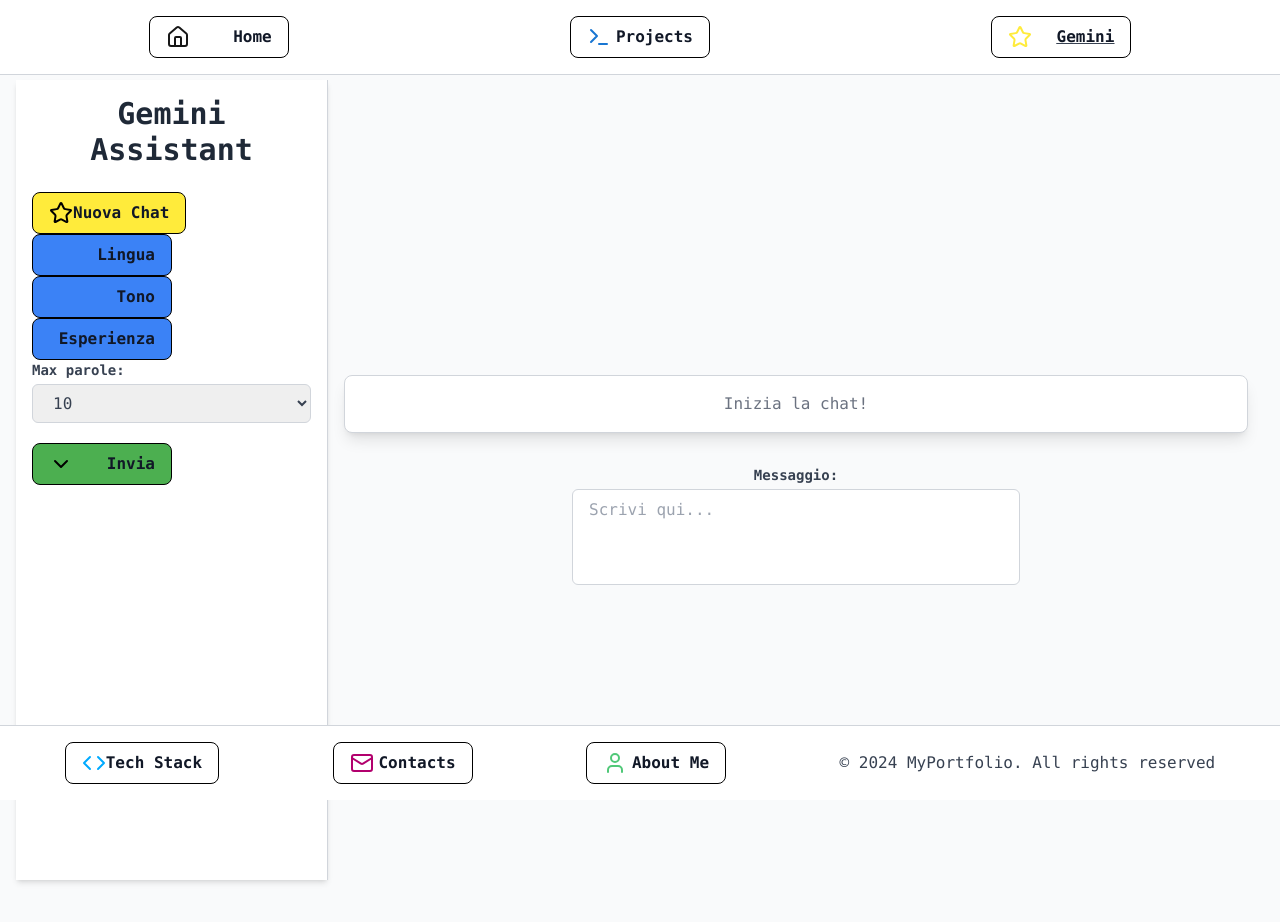
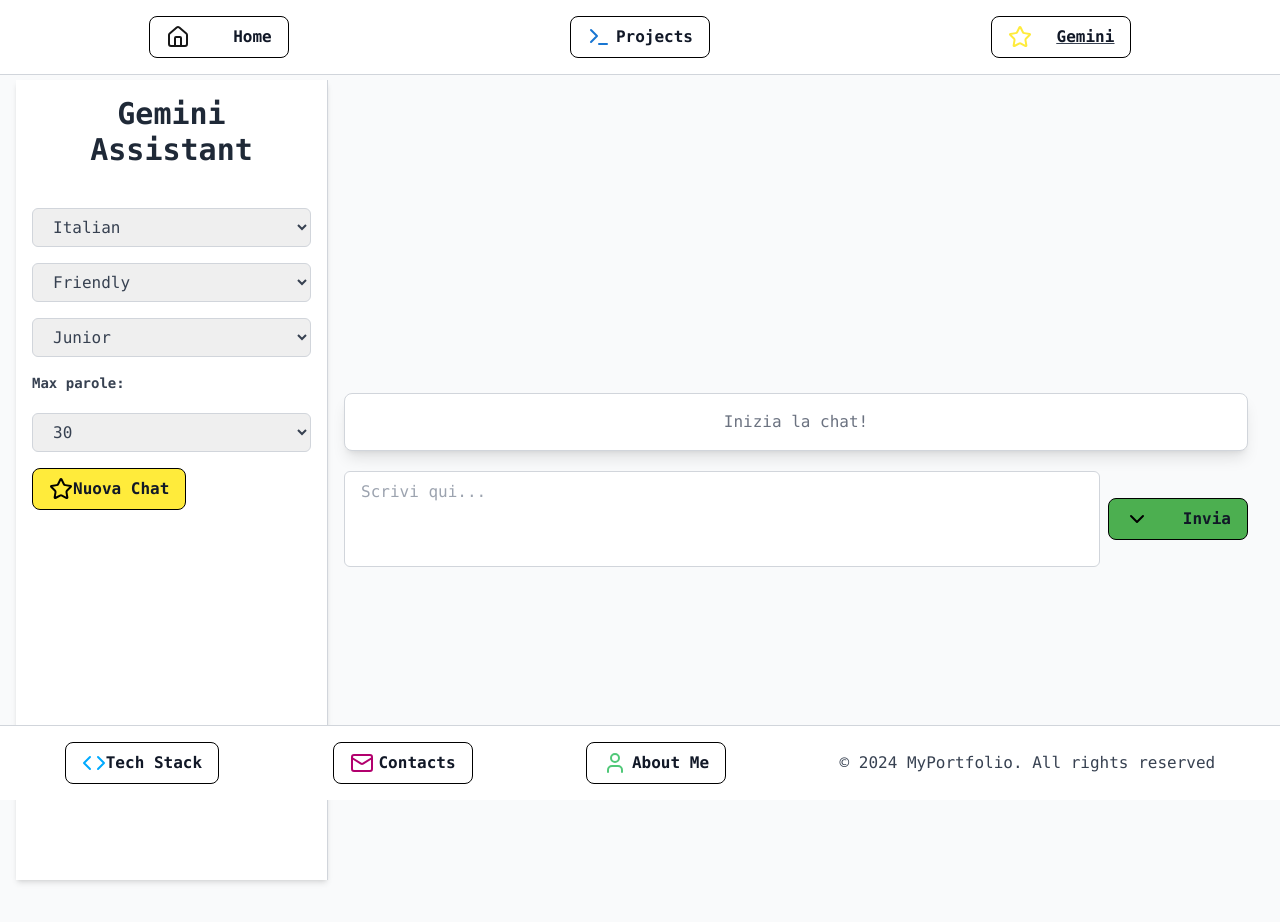
Before and after one commit to LucaFerraresso/TypeScript-Portfolio, a Next.js app in the folder portfolioproject/: page /Gemini in a window 1280 px wide. Shown: the top 922 px of the page. Built offline with nearby package versions, Linux system fonts and the light colour scheme.

Commit message:
add new conf to api prompt + buffering string

```diff
--- a/portfolioproject/app/Gemini/page.tsx
+++ b/portfolioproject/app/Gemini/page.tsx
@@ -22,6 +22,7 @@
   const [language, setLanguage] = useState("it"); // Default language
   const [tone, setTone] = useState("neutral"); // Default tone
   const [experience, setExperience] = useState("basic"); // Default experience
+  const [reset, setResetting] = useState(false);
 
   const lastMessageRef = useRef<HTMLDivElement>(null);
 
@@ -32,21 +33,21 @@
   const handleSubmit = async () => {
     if (!inputValue) return;
     setLoading(true);
-    const userMessage = inputValue;
+    const userMessage = inputValue.trim();
 
     setMessages((prev) => [...prev, { text: userMessage, type: "user" }]);
     setInputValue("");
 
     try {
+      // Converti la stringa in un Buffer
+      const buffer = Buffer.from(
+        `${userMessage}, in lingua ${language}, con un tono ${tone} per un'utenza ${experience}, limitato a ${maxWords} parole. Si prega di fornire una risposta chiara.`
+      );
+
       const res = await fetch("/api/gemini", {
         method: "POST",
         headers: { "Content-Type": "application/json" },
-        body: JSON.stringify({
-          prompt: `${userMessage} (${maxWords} words)`,
-          language,
-          tone,
-          experience,
-        }),
+        body: JSON.stringify({ prompt: buffer.toString("base64") }),
       });
 
       if (!res.ok) throw new Error("Errore nella richiesta");
@@ -65,8 +66,16 @@
   };
 
   const clearAll = () => {
-    setMessages([]);
-    setInputValue("");
+    setResetting(true);
+    setTimeout(() => {
+      setMessages([]);
+      setInputValue("");
+      setMaxWords(30);
+      setLanguage("it");
+      setTone("neutral");
+      setExperience("basic");
+      setResetting(false);
+    }, 2000);
   };
 
   useEffect(() => {
@@ -97,7 +106,7 @@
       {isMobile ? (
         <div className="fixed inset-0 flex flex-col p-6 items-center justify-center bg-yellow-200 z-50">
           <p className="text-lg text-center p-4">
-            Visualizza in modalità landscape per un'esperienza migliore.
+            Visualizza in modalità landscape per un esperienza migliore.
           </p>
           <div className="flex items-center text-center gap-2 mb-6">
             <HomeIcon color="black" size={24} />
@@ -118,39 +127,54 @@
             className="grid grid-cols-4 min-h-screen bg-gray-50"
           >
             {/* Sidebar */}
-            <div className="flex flex-col items-start p-4 bg-white shadow-md border-r border-gray-300 h-full">
+            <div className="flex flex-col gap-4 items-start p-4 bg-white shadow-md border-r border-gray-300 h-full">
               <h1 className="text-3xl font-bold text-gray-800 mb-6">
                 Gemini Assistant
               </h1>
-              <Button
-                text="Nuova Chat"
-                color="var(--color-yellow)"
-                hoverColor="var(--color-orange-dark)"
-                onClick={clearAll}
-                icon={<StarIcon color={"black"} size={24} />}
-              />
-              <Button
-                text="Lingua"
-                color="var(--color-accent)"
-                hoverColor="var(--color-accent-dark)"
-                onClick={() => setLanguage(language === "it" ? "en" : "it")}
-              />
-              <Button
-                text="Tono"
-                color="var(--color-accent)"
-                hoverColor="var(--color-accent-dark)"
-                onClick={() =>
-                  setTone(tone === "neutral" ? "friendly" : "neutral")
-                }
-              />
-              <Button
-                text="Esperienza"
-                color="var(--color-accent)"
-                hoverColor="var(--color-accent-dark)"
-                onClick={() =>
-                  setExperience(experience === "basic" ? "advanced" : "basic")
-                }
-              />
+
+              <select
+                id="Lingue"
+                value={language}
+                onChange={(e) => setLanguage(e.target.value)}
+                className="block w-full border border-gray-300 rounded-md px-4 py-2 focus:outline-none focus:ring-2 focus:ring-green-500 transition duration-200"
+              >
+                <option value={"Italian"}>Italian</option>
+                <option value={"English"}>English</option>
+                <option value={"Spanish"}>Spanish</option>
+                <option value={"Francese"}>Francese</option>
+                <option value={"Russian"}>Russian</option>
+                <option value={"Autistic guy"}>Autistic guy</option>
+              </select>
+
+              <select
+                id="tone"
+                value={tone}
+                onChange={(e) => setTone(e.target.value)}
+                className="block w-full border border-gray-300 rounded-md px-4 py-2 focus:outline-none focus:ring-2 focus:ring-green-500 transition duration-200"
+              >
+                <option value={"friendly"}>Friendly</option>
+                <option value={"arrogant"}>Arrogant</option>
+                <option value={"shy"}>Shy</option>
+                <option value={"confident"}>Confident</option>
+                <option value={"professor"}>Professor</option>
+                <option value={"Accademy Professor"}>Accademy Professor</option>
+              </select>
+
+              <select
+                id="Experience"
+                value={experience}
+                onChange={(e) => setExperience(e.target.value)}
+                className="block w-full border border-gray-300 rounded-md px-4 py-2 focus:outline-none focus:ring-2 focus:ring-green-500 transition duration-200"
+              >
+                <option value={"Junior"}>Junior</option>
+                <option value={"Senior"}>Senior</option>
+                <option value={"Full stack developer"}>
+                  Full stack developer
+                </option>
+                <option value={"Project manager"}>Project Manager</option>
+                <option value={"AWS Architect"}>AWS Architect</option>
+                <option value={"Cloud Architect"}>Cloud Architect</option>
+              </select>
               <label
                 htmlFor="maxWords"
                 className="block text-sm font-semibold text-gray-700 mb-1"
@@ -163,23 +187,23 @@
                 onChange={(e) => setMaxWords(Number(e.target.value))}
                 className="block w-full border border-gray-300 rounded-md px-4 py-2 focus:outline-none focus:ring-2 focus:ring-green-500 transition duration-200"
               >
-                <option value={10}>10</option>
-                <option value={20}>20</option>
-                <option value={40}>40</option>
-                <option value={50}>50</option>
-                <option value={100}>100</option>
-                <option value={200}>200</option>
+                <option value={10}>30</option>
+                <option value={20}>50</option>
+                <option value={40}>100</option>
+                <option value={50}>150</option>
+                <option value={100}>200</option>
+                <option value={200}>250</option>
               </select>
-              <div className="flex justify-between mt-5 w-full">
-                <Button
-                  onClick={handleSubmit}
-                  text={loading ? "Caricamento..." : "Invia"}
-                  color="var(--color-green)"
-                  hoverColor="var(--color-green-dark)"
-                  icon={<ChevronDown color={"black"} size={24} />}
-                  loading={loading}
-                />
-              </div>
+
+              <Button
+                text="Nuova Chat"
+                color="var(--color-yellow)"
+                hoverColor="var(--color-orange-dark)"
+                onClick={clearAll}
+                icon={<StarIcon color={"black"} size={24} />}
+                loading={loading}
+                disabled={reset}
+              />
             </div>
 
             {/* Chat Area */}
@@ -232,21 +256,26 @@
                   ))
                 )}
               </div>
-              <div className="flex flex-col w-full max-w-md mt-4">
-                <label
-                  htmlFor="inputMessage"
-                  className="block text-sm font-semibold text-gray-700 mb-1 mt-4"
-                >
-                  Messaggio:
-                </label>
+              <div className="flex items-center mt-5 w-full">
                 <textarea
                   id="inputMessage"
                   value={inputValue}
                   onChange={handleInputChange}
-                  className="block w-full border border-gray-300 rounded-md px-4 py-2 h-24 resize-none focus:outline-none focus:ring-2 focus:ring-green-500 transition duration-200"
+                  className="flex-1 border border-gray-300 rounded-md px-4 py-2 h-24 resize-none focus:outline-none focus:ring-2 focus:ring-green-500 transition duration-200"
                   placeholder="Scrivi qui..."
                   required
                 />
+                <div className="ml-2">
+                  <Button
+                    onClick={handleSubmit}
+                    text={loading ? "Caricamento..." : "Invia"}
+                    color="var(--color-green)"
+                    hoverColor="var(--color-green-dark)"
+                    icon={<ChevronDown color={"black"} size={24} />}
+                    loading={loading}
+                    disabled={loading}
+                  />
+                </div>
               </div>
             </div>
           </motion.div>
--- a/portfolioproject/src/components/molecules/ProjectCard.tsx
+++ b/portfolioproject/src/components/molecules/ProjectCard.tsx
@@ -49,11 +49,14 @@
     const fetchGeneratedDescription = async () => {
       if (isFirst) {
         try {
-          const prompt = `Genera una descrizione dettagliata di massimo 30 parole per l'app ${title}.`;
+          const buffer = Buffer.from(
+            `Genera una descrizione dettagliata di massimo 30 parole per l'app ${title}.`
+          );
+
           const res = await fetch("/api/gemini", {
             method: "POST",
             headers: { "Content-Type": "application/json" },
-            body: JSON.stringify({ prompt }),
+            body: JSON.stringify({ prompt: buffer.toString("base64") }),
           });
 
           if (!res.ok) throw new Error("Errore nella richiesta");
--- a/portfolioproject/src/components/molecules/ProjectTable.tsx
+++ b/portfolioproject/src/components/molecules/ProjectTable.tsx
@@ -39,19 +39,17 @@
     setIsLoading(true);
 
     try {
-      // Creare un prompt come stringa
-      const prompt = `Crea una descrizione accattivante e dettagliata per il progetto "${project.title}".
-        elenca e suddividi in paragrafi le sue funzionalità dopo che lo hai visitando al link di Vercel: ${project.vercelLink}
-        e su GitHub: ${project.githubLink}. importante parlare dello scopo e delle tecnologie. massimo 200 parole. nessun carattere speciale.
-        Assicurati che il tono sia coinvolgente e stimolante, in modo da incuriosire i visitatori!`;
-
-      // Creare un buffer dal prompt
-      const promptBuffer = Buffer.from(prompt, "utf-8");
+      const buffer = Buffer.from(
+        `Crea una descrizione accattivante e dettagliata per il progetto "${project.title}".
+          elenca e suddividi in paragrafi le sue funzionalità dopo che lo hai visitando al link di Vercel: ${project.vercelLink}
+          e su GitHub: ${project.githubLink}. importante parlare dello scopo e delle tecnologie. massimo 200 parole. nessun carattere speciale.
+          Assicurati che il tono sia coinvolgente e stimolante, in modo da incuriosire i visitatori!`
+      );
 
       const res = await fetch("/api/gemini", {
         method: "POST",
         headers: { "Content-Type": "application/json" },
-        body: JSON.stringify({ prompt: promptBuffer.toString("utf-8") }),
+        body: JSON.stringify({ prompt: buffer.toString("base64") }),
       });
 
       if (!res.ok) throw new Error("Errore nella richiesta");
```
